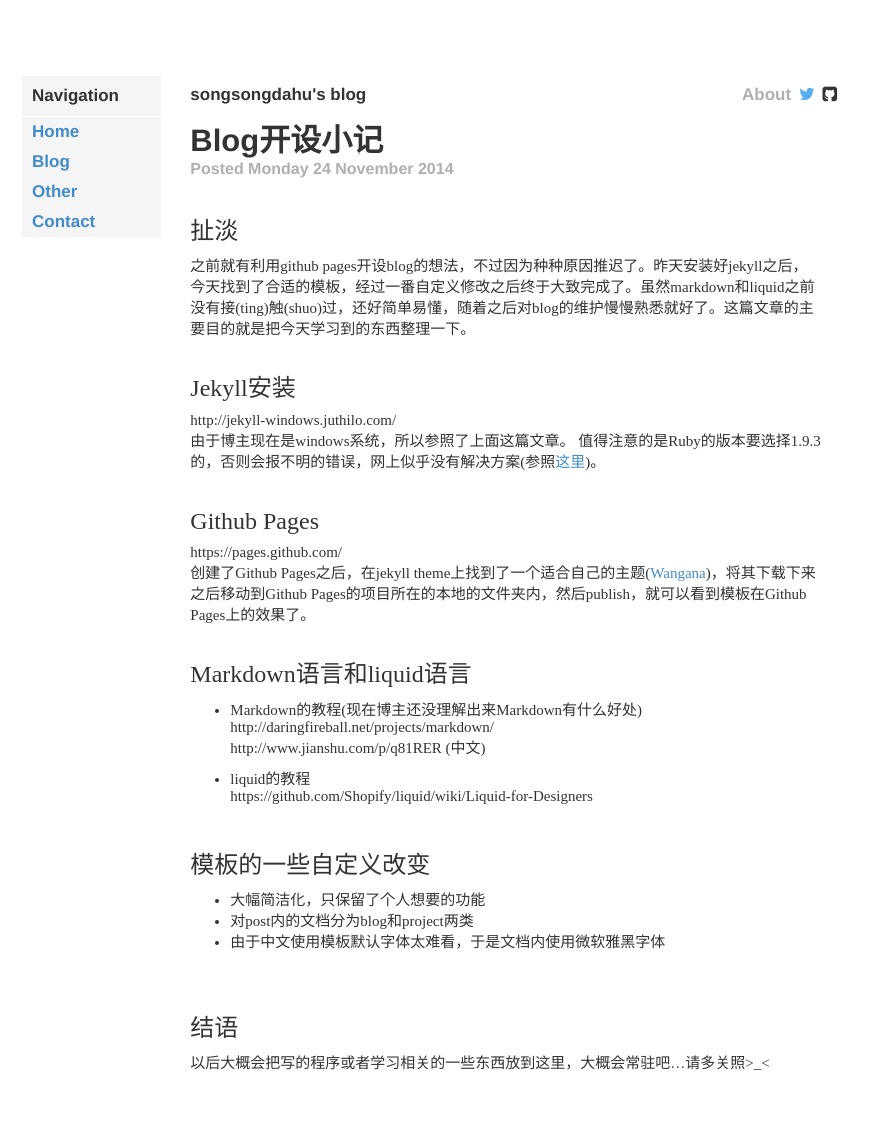
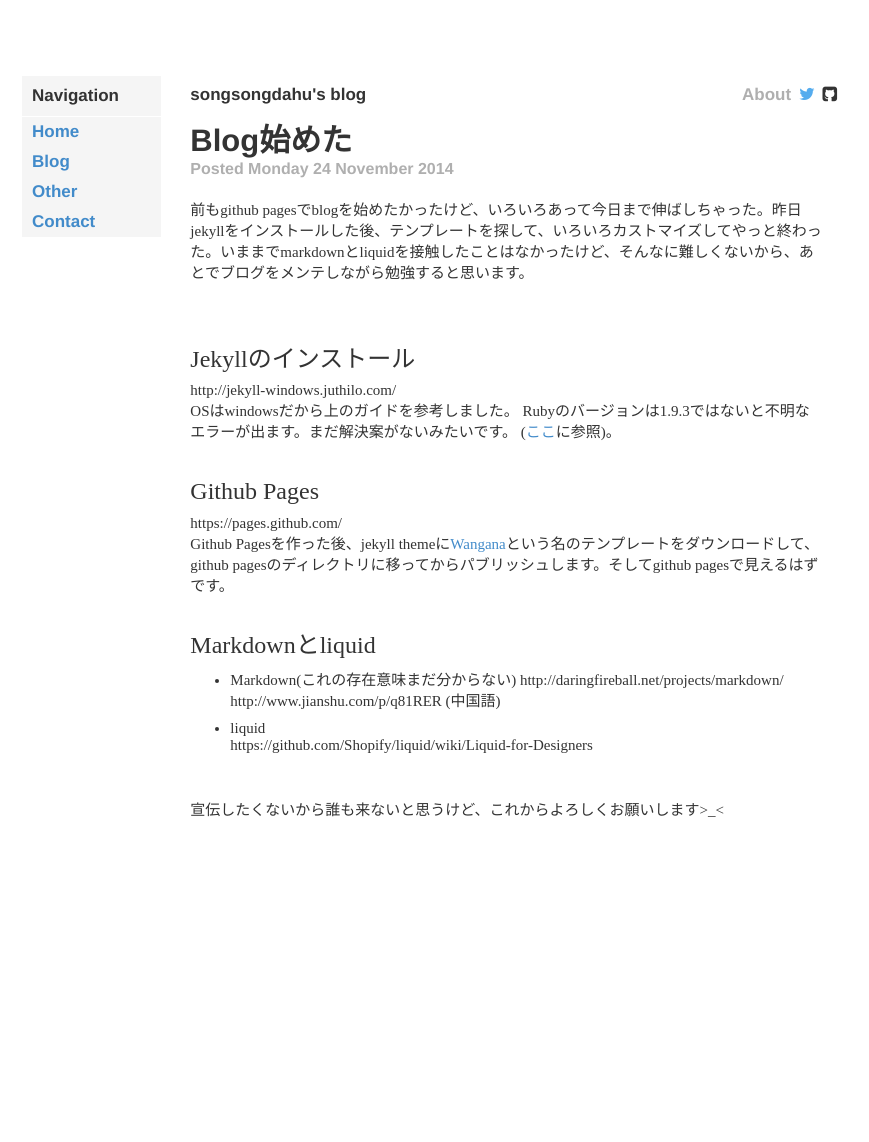
Before and after one commit to songsongdahu/songsongdahu.github.io, a Jekyll site: the page built from _posts/2014-11-24-start-blog.markdown, in a window 1280 px wide. Shown: the whole page, without its empty margins (203-1072 px from the left). Built offline with Jekyll 4.4.1, drawn with Linux system fonts in a browser that asks for light colours; some web fonts are replaced; Markdown is read by kramdown in place of the engine named in the settings; comment, search, counter and statistics services are not loaded; after the commit the page ends 900 px from its top, so only the background shows below that.

Commit message:
little changes?

```diff
--- a/_posts/2014-11-24-start-blog.markdown
+++ b/_posts/2014-11-24-start-blog.markdown
@@ -1,35 +1,29 @@
 ---
 layout: post
-title:  "Blog开设小记"
+title:  "Blog始めた"
 date:   2014-11-24
 category: blog
 ---
-###扯淡
-之前就有利用github pages开设blog的想法，不过因为种种原因推迟了。昨天安装好jekyll之后，今天找到了合适的模板，经过一番自定义修改之后终于大致完成了。虽然markdown和liquid之前没有接(ting)触(shuo)过，还好简单易懂，随着之后对blog的维护慢慢熟悉就好了。这篇文章的主要目的就是把今天学习到的东西整理一下。
+前もgithub pagesでblogを始めたかったけど、いろいろあって今日まで伸ばしちゃった。昨日jekyllをインストールした後、テンプレートを探して、いろいろカストマイズしてやっと終わった。いままでmarkdownとliquidを接触したことはなかったけど、そんなに難しくないから、あとでブログをメンテしながら勉強すると思います。
+
 <br><br>
-###Jekyll安装
+###Jekyllのインストール
 http://jekyll-windows.juthilo.com/
-由于博主现在是windows系统，所以参照了上面这篇文章。
-值得注意的是Ruby的版本要选择1.9.3的，否则会报不明的错误，网上似乎没有解决方案(参照<a href="http://stackoverflow.com/questions/16498287/jekyll-liquid-exception-cannot-load-such-file-yajl-2-0-yajl" target="_blank">这里</a>)。
+OSはwindowsだから上のガイドを参考しました。
+Rubyのバージョンは1.9.3ではないと不明なエラーが出ます。まだ解決案がないみたいです。
+(<a href="http://stackoverflow.com/questions/16498287/jekyll-liquid-exception-cannot-load-such-file-yajl-2-0-yajl" target="_blank">ここ</a>に参照)。
 <br><br>
 ###Github Pages
 https://pages.github.com/
-创建了Github Pages之后，在jekyll theme上找到了一个适合自己的主题(<a href="http://jekyllthemes.org/themes/wangana/" target="_blank">Wangana</a>)，将其下载下来之后移动到Github Pages的项目所在的本地的文件夹内，然后publish，就可以看到模板在Github Pages上的效果了。
+Github Pagesを作った後、jekyll themeに<a href="http://jekyllthemes.org/themes/wangana/" target="_blank">Wangana</a>という名のテンプレートをダウンロードして、github pagesのディレクトリに移ってからパブリッシュします。そしてgithub pagesで見えるはずです。
 <br><br>
-###Markdown语言和liquid语言
-- Markdown的教程(现在博主还没理解出来Markdown有什么好处)
+###Markdownとliquid
+- Markdown(これの存在意味まだ分からない)
 http://daringfireball.net/projects/markdown/
-http://www.jianshu.com/p/q81RER  (中文)
+http://www.jianshu.com/p/q81RER  (中国語)
 
-- liquid的教程
+- liquid
 https://github.com/Shopify/liquid/wiki/Liquid-for-Designers
 
-<br>
-###模板的一些自定义改变
-- 大幅简洁化，只保留了个人想要的功能
-- 对post内的文档分为blog和project两类
-- 由于中文使用模板默认字体太难看，于是文档内使用微软雅黑字体
-
 <br><br>
-###结语
-以后大概会把写的程序或者学习相关的一些东西放到这里，大概会常驻吧...请多关照>_<
+宣伝したくないから誰も来ないと思うけど、これからよろしくお願いします>_<
```
Also changed, not shown: index.html (+3 -6 lines), index_en.html (deleted, +0 -40 lines), Recycle Bin/2014-11-25-LR1Item-generator-en.markdown (renamed from _posts/2014-11-25-LR1Item-generator-en.markdown), Recycle Bin/2014-11-25-LR1Item-generator.markdown (renamed from _posts/2014-11-25-LR1Item-generator.markdown), Recycle Bin/2015-01-02-tokyo-2014-02.markdown (renamed from _posts/2015-01-02-tokyo-2014-02.markdown), Recycle Bin/2015-01-03-tokyo-2011-08.markdown (renamed from _posts/2015-01-03-tokyo-2011-08.markdown), Recycle Bin/2015-01-04-tokyo-2011-02.markdown (renamed from _posts/2015-01-04-tokyo-2011-02.markdown), 1 other file.
